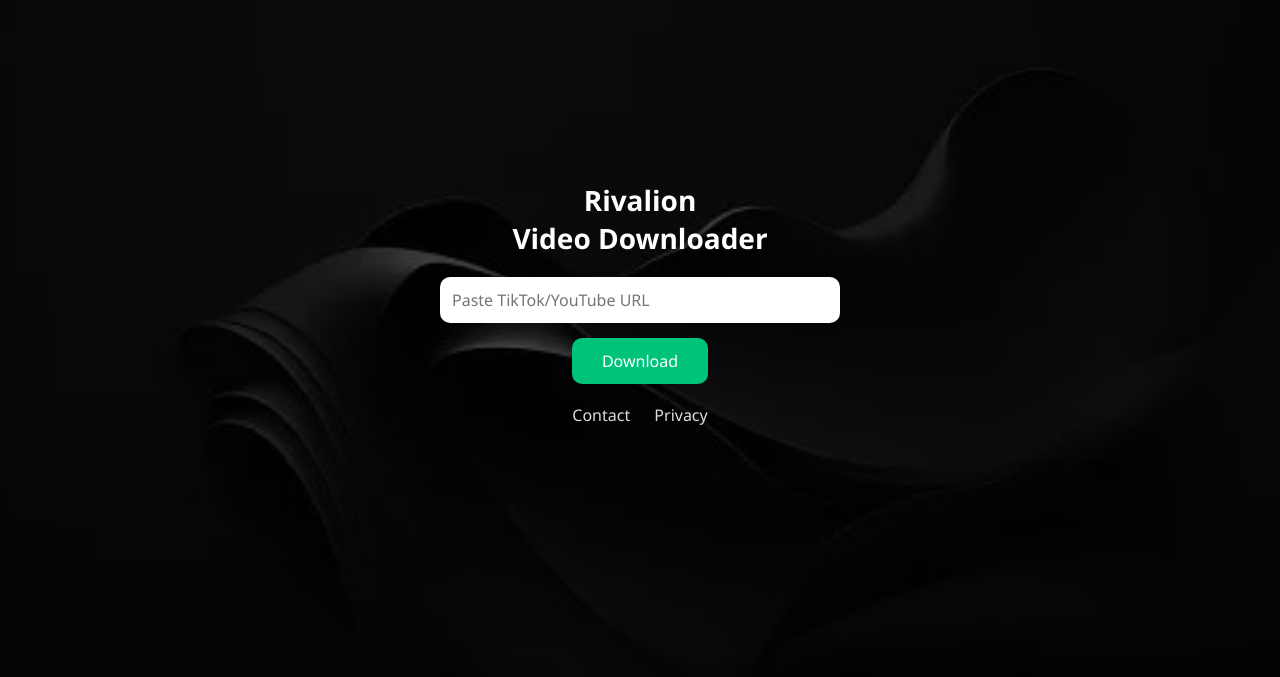
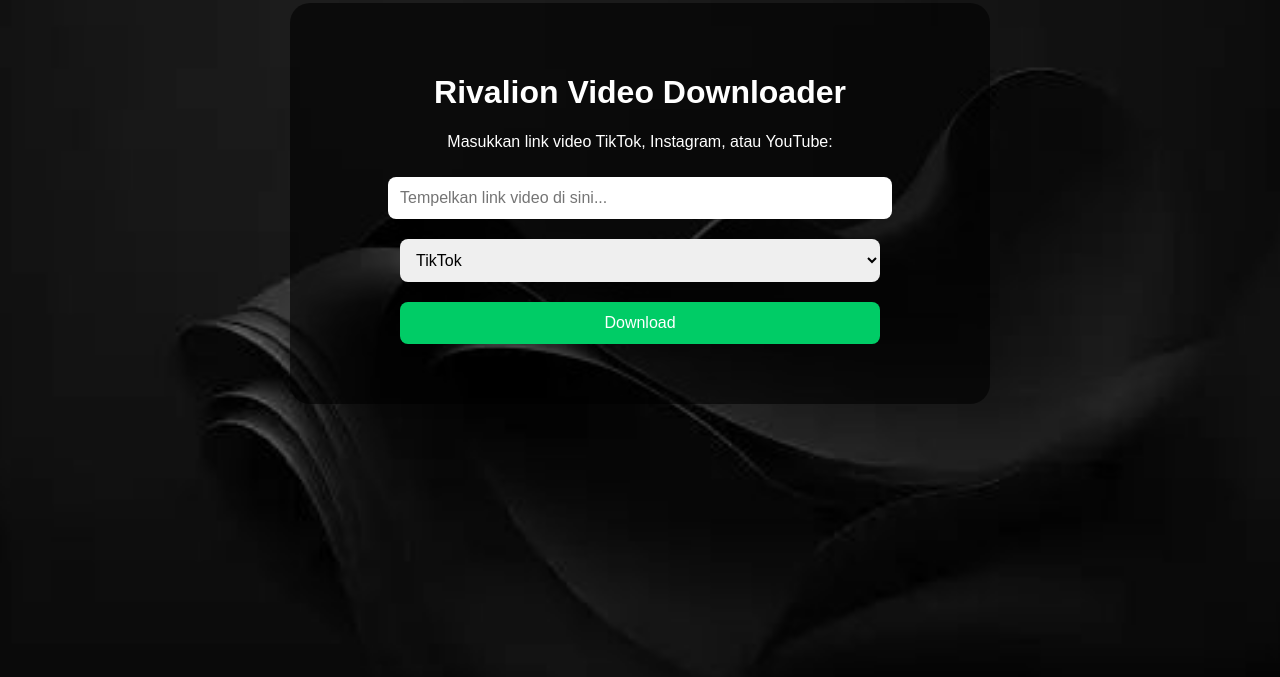
Before and after one commit to muhamadrivalx/Oliver-, a plain HTML site: page index.html in a window 1280 px wide. Shown: the part 97-774 px from the top of the page. Drawn offline with Linux system fonts and the light colour scheme.

Commit message:
Update index.html

```diff
--- a/index.html
+++ b/index.html
@@ -1,23 +1,70 @@
+
 <!DOCTYPE html>
-<html lang="en">
+<html lang="id">
 <head>
   <meta charset="UTF-8" />
   <meta name="viewport" content="width=device-width, initial-scale=1.0" />
-  <title>Rivalion Video Downloader</title>
-  <link rel="stylesheet" href="style.css" />
+  <title>Rivalion Downloader</title>
+  <style>
+    body {
+      margin: 0;
+      padding: 0;
+      font-family: sans-serif;
+      background: url('bg.jpg') no-repeat center center fixed;
+      background-size: cover;
+      color: white;
+      text-align: center;
+    }
+
+    .container {
+      padding: 50px;
+      background: rgba(0, 0, 0, 0.6);
+      max-width: 600px;
+      margin: 100px auto;
+      border-radius: 20px;
+    }
+
+    input, select, button {
+      padding: 12px;
+      margin: 10px 0;
+      width: 80%;
+      font-size: 16px;
+      border-radius: 8px;
+      border: none;
+    }
+
+    button {
+      background-color: #00cc66;
+      color: white;
+      cursor: pointer;
+      transition: 0.3s;
+    }
+
+    button:hover {
+      background-color: #00994d;
+    }
+  </style>
 </head>
 <body>
-  <div class="overlay"></div>
   <div class="container">
-    <h1>Rivalion<br>Video Downloader</h1>
-    <input type="text" placeholder="Paste TikTok/YouTube URL" />
-    <button>Download</button>
-    <div class="links">
-      <a href="#">Contact</a>
-      <a href="#">Privacy</a>
+    <h1>Rivalion Video Downloader</h1>
+    <p>Masukkan link video TikTok, Instagram, atau YouTube:</p>
+
+    <input type="text" id="videoUrl" placeholder="Tempelkan link video di sini..." />
+
+    <br />
+
+    <select id="platform">
+      <option value="tiktok">TikTok</option>
+      <option value="instagram">Instagram</option>
+      <option value="youtube">YouTube</option>
+    </select>
+
+    <br />
+
+    <button onclick="downloadVideo()">Download</button>
   </div>
-  </div>
-</body>
+
   <script>
     function downloadVideo() {
       const url = document.getElementById("videoUrl").value.trim();
@@ -41,4 +88,5 @@
       window.open(redirectUrl, "_blank");
     }
   </script>
+</body>
 </html>
```
Lines whose indentation alone changed are shown as unchanged.
